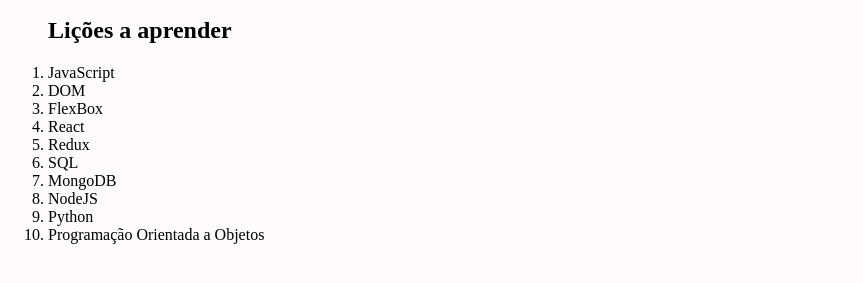
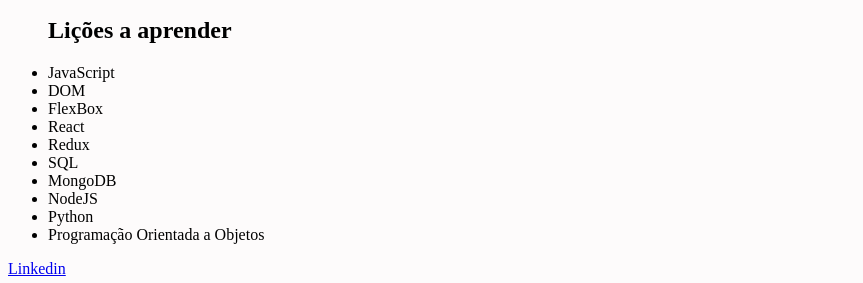
Before and after one commit to braien-machado/lessons-learned, a website: page index.html in a window 1280 px wide. Shown: the part 1062-1345 px from the top of the page, without its empty margins (0-863 px from the left). Before the commit the page ends 1322 px from the top, so only its background shows below. Drawn offline with Linux system fonts and the light colour scheme.

Commit message:
requisitos 5, 6 e 7:altera lista para nao ordenada, adiciona rodape e link externo a pagina

```diff
--- a/index.html
+++ b/index.html
@@ -24,7 +24,7 @@
     <li>HTML Semântico</li>
     <li>Display</li>
   </ol>
-  <ol id="licoes_a_aprender">
+  <ul id="licoes_a_aprender">
     <h2>Lições a aprender</h2>
     <li>JavaScript</li>
     <li>DOM</li>
@@ -36,6 +36,9 @@
     <li>NodeJS</li>
     <li>Python</li>
     <li>Programação Orientada a Objetos</li>
-  </ol>
+  </ul>
+  <footer id="rodape">
+    <a href="www.linkedin.com/in/braien-machado" target="_blank">Linkedin</a>
+  </footer>
 </body>
 </html>
```
